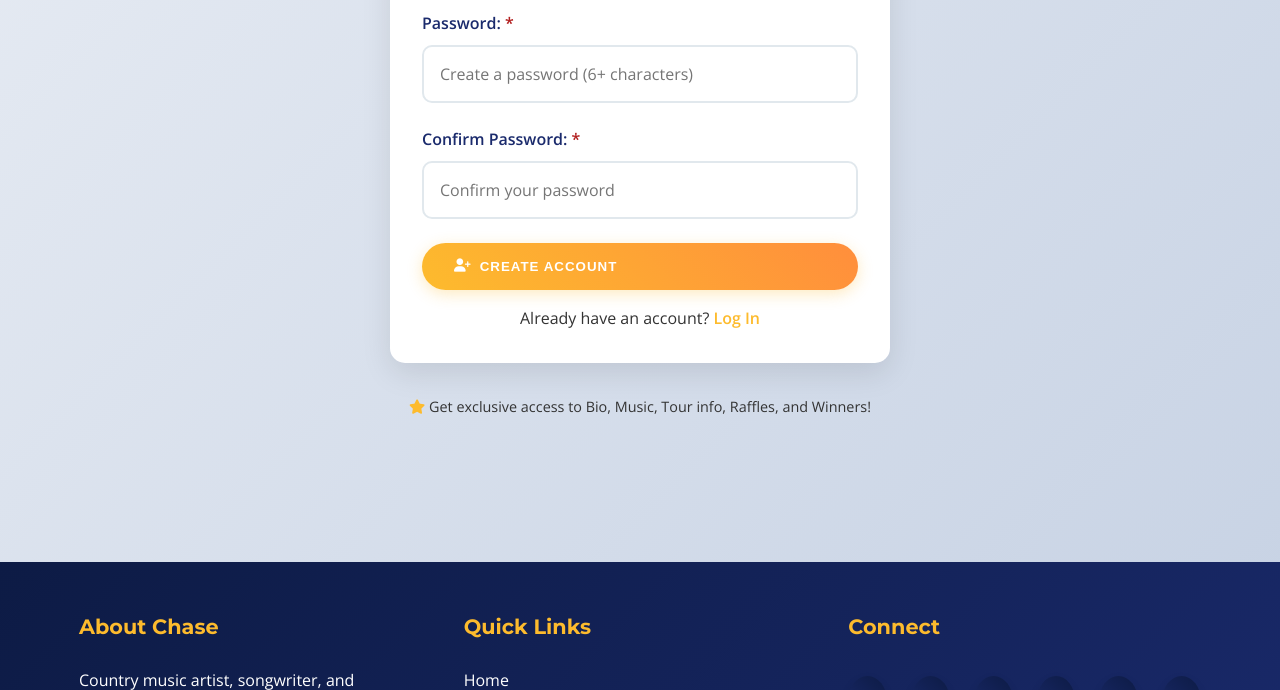
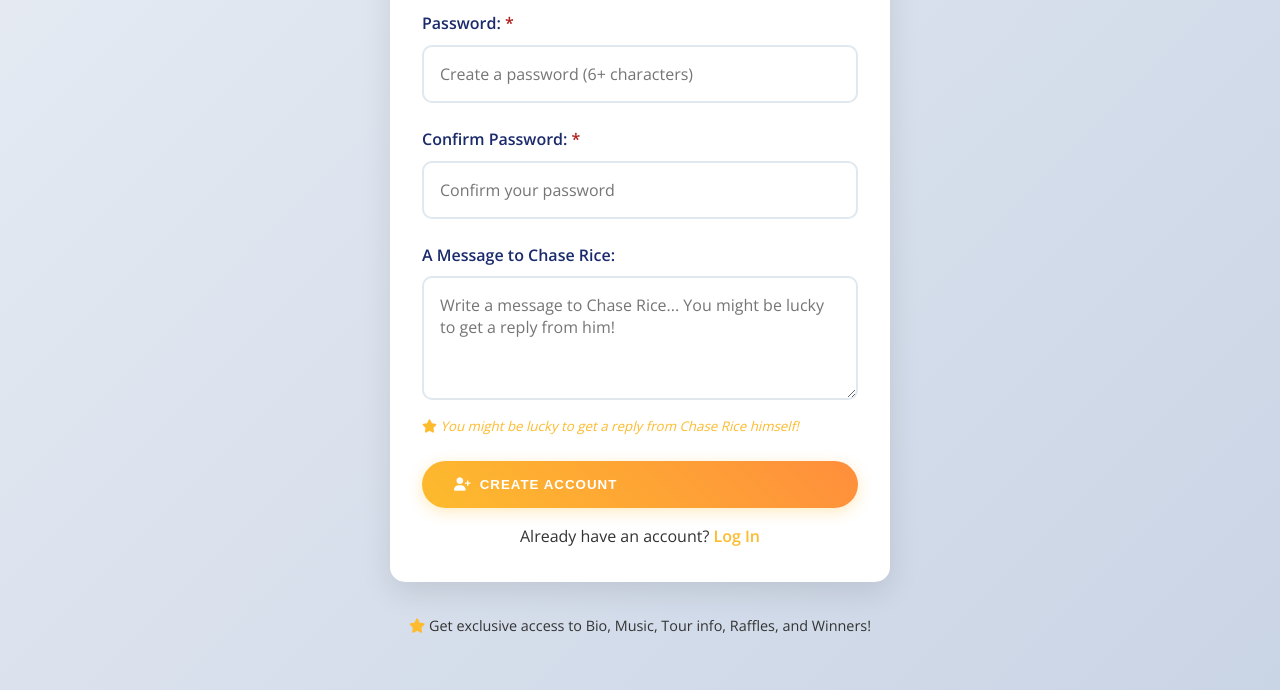
Before and after one commit to 007femijethro/chaserice1, a Flask app: page /register in a window 1280 px wide. Shown: the part 1199-1889 px from the top of the page. Run offline with Flask 3, Linux system fonts and the light colour scheme.

Commit message:
Add a new field for users to send a message to Chase Rice
Adds a 'message_to_chase' field to the registration form and database schema. Also includes display logic in the admin member detail page to show this message.

Replit-Commit-Author: Agent
Replit-Commit-Session-Id: 95f6bdfe-912d-4f30-82dc-d28b8f67a12c
Replit-Commit-Checkpoint-Type: full_checkpoint
Replit-Commit-Screenshot-Url: https://storage.googleapis.com/screenshot-production-us-central1/b0d66649-430b-4842-9704-963ee266db73/95f6bdfe-912d-4f30-82dc-d28b8f67a12c/lgcMLkp

```diff
--- a/app.py
+++ b/app.py
@@ -143,6 +143,7 @@ def member_register():
         phone_number = request.form.get('phone_number', '')
         sex = request.form.get('sex', '')
         date_of_birth = request.form.get('date_of_birth', '')
+        message_to_chase = request.form.get('message_to_chase', '')
 
         # Validation
         if not username or not email or not password:
@@ -169,9 +170,9 @@ def member_register():
 
         # Create new member
         password_hash = generate_password_hash(password)
-        conn.execute('''INSERT INTO members (username, email, password_hash, first_name, last_name, phone_number, sex, date_of_birth)
-                       VALUES (?, ?, ?, ?, ?, ?, ?, ?)''',
-                    (username, email, password_hash, first_name, last_name, phone_number, sex, date_of_birth))
+        conn.execute('''INSERT INTO members (username, email, password_hash, first_name, last_name, phone_number, sex, date_of_birth, message_to_chase)
+                       VALUES (?, ?, ?, ?, ?, ?, ?, ?, ?)''',
+                    (username, email, password_hash, first_name, last_name, phone_number, sex, date_of_birth, message_to_chase))
         conn.commit()
         conn.close()
 
--- a/templates/member_register.html
+++ b/templates/member_register.html
@@ -60,6 +60,14 @@
                             <input type="password" id="confirm_password" name="confirm_password" class="form-control" placeholder="Confirm your password" required>
                         </div>
 
+                        <div class="form-group">
+                            <label for="message_to_chase">A Message to Chase Rice:</label>
+                            <textarea id="message_to_chase" name="message_to_chase" class="form-control" rows="4" placeholder="Write a message to Chase Rice... You might be lucky to get a reply from him!" style="resize: vertical; min-height: 100px;"></textarea>
+                            <small style="color: var(--accent); font-style: italic; margin-top: 0.5rem; display: block;">
+                                <i class="fas fa-star"></i> You might be lucky to get a reply from Chase Rice himself!
+                            </small>
+                        </div>
+
                         <button type="submit" class="btn" style="width: 100%; margin-bottom: 1rem;">
                             <i class="fas fa-user-plus"></i> Create Account
                         </button>
```
Also changed, not shown: templates/admin_member_detail.html (+11 -0 lines), database.db.
